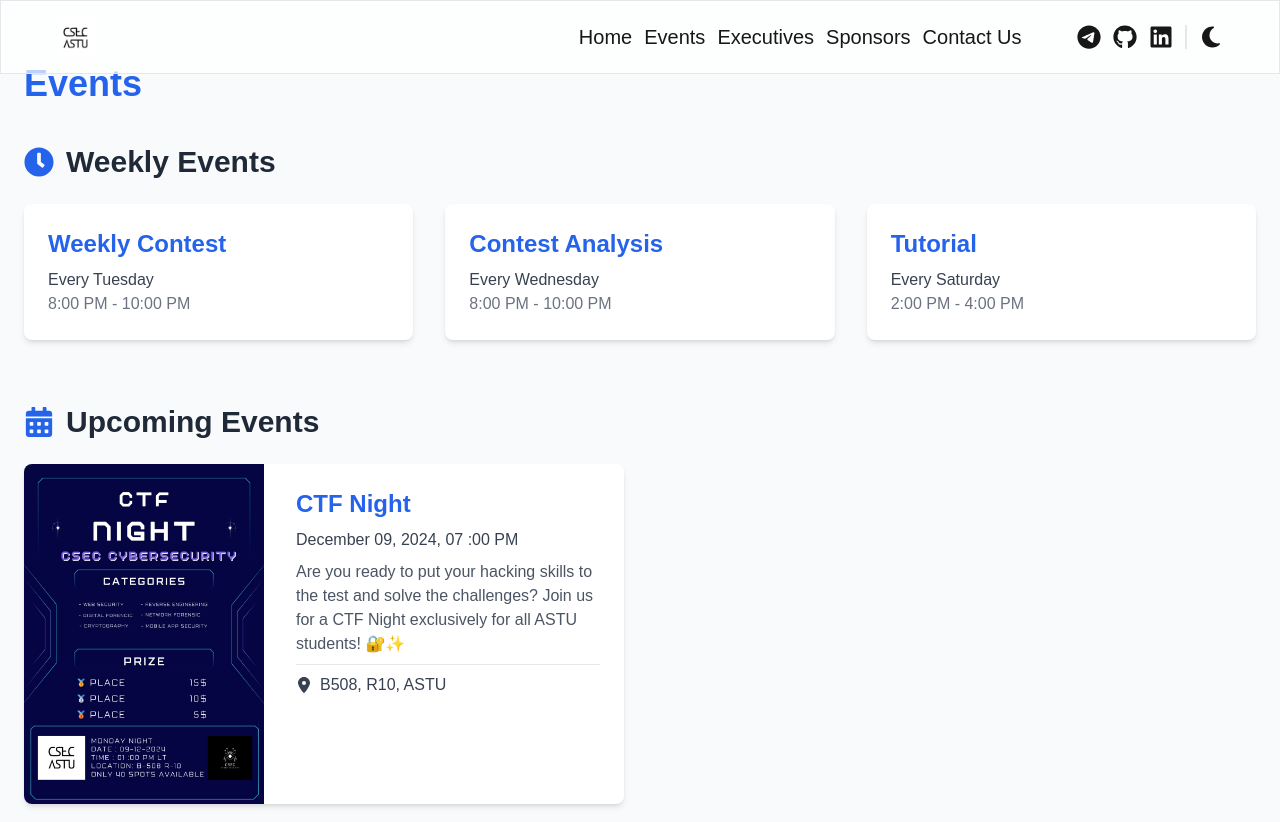
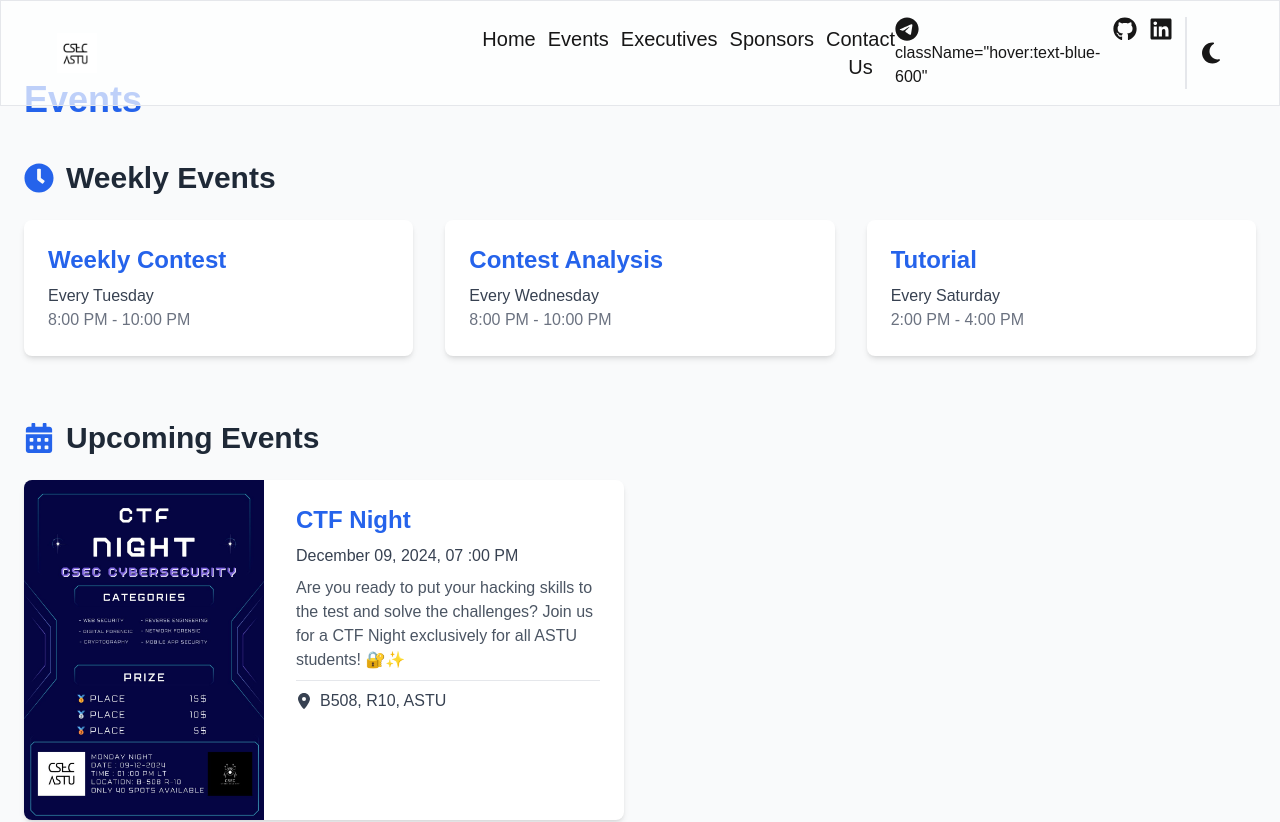
Before and after one commit to Ayubish/csec-astu, a Next.js app: page /events in a window 1280 px wide. Shown: the top 822 px of the page. Built offline with nearby package versions, Linux system fonts and the light colour scheme.

Commit message:
link hover

```diff
--- a/app/components/Header.tsx
+++ b/app/components/Header.tsx
@@ -20,31 +20,40 @@ export default function Header() {
         <Image src="/csec-logo.jpg" width={40} height={40} alt="CSEC ASTU" />
       </div>
       <div className="flex gap-3 text-xl max-lg:hidden">
-        <Link href="/">
+        <Link href="/" className="hover:text-blue-600">
           <button>Home</button>
         </Link>
 
-        <Link href="/events">
+        <Link href="/events" className="hover:text-blue-600">
           <button>Events</button>
         </Link>
-        <Link href="teams">
+        <Link href="teams" className="hover:text-blue-600">
           <button>Executives</button>
         </Link>
-        <Link href="/sponsors">
+        <Link href="/sponsors" className="hover:text-blue-600">
           <button>Sponsors</button>
         </Link>
-        <Link href="/contact">
+        <Link href="/contact" className="hover:text-blue-600">
           <button>Contact Us</button>
         </Link>
       </div>
       <div className="flex gap-3 text-[#171717] max-md:hidden">
-        <a href="https://t.me/csec_astu">
+        <a
+          href="https://t.me/csec_astu"
+          target="_blank"
+          className="hover:text-blue-600"
+        >
           <FaTelegram size={24} />
+          className="hover:text-blue-600"
         </a>
-        <a href="https://t.me/csec_astu">
+        <a
+          href="https://t.me/csec_astu"
+          target="_blank"
+          className="hover:text-blue-600"
+        >
           <FaGithub size={24} />
         </a>
-        <a href="https://t.me/csec_astu">
+        <a href="https://t.me/csec_astu" target="_blank">
           <FaLinkedin size={24} />
         </a>
         <button className="border-l-2 pl-3">
@@ -74,30 +83,42 @@ export default function Header() {
         <div
           className={`flex flex-col -z-20 transition-all duration-700 pt-20 items-center absolute top-0 left-20 right-0 bottom-0 h-screen ${navHeight} bg-white bg-opacity-90 backdrop:blur-lg border border-[rgba(255,255,255, 0.8)] gap-3 text-xl`}
         >
-          <Link href="/">
+          <Link href="/" className="hover:text-blue-600">
             <button>Home</button>
           </Link>
 
-          <Link href="/events">
+          <Link href="/events" className="hover:text-blue-600">
             <button>Events</button>
           </Link>
-          <Link href="teams">
+          <Link href="teams" className="hover:text-blue-600">
             <button>Executives</button>
           </Link>
-          <Link href="/sponsors">
+          <Link href="/sponsors" className="hover:text-blue-600">
             <button>Sponsors</button>
           </Link>
-          <Link href="/contact">
+          <Link href="/contact" className="hover:text-blue-600">
             <button>Contact Us</button>
           </Link>
           <div className="flex gap-3 text-[#171717] border-t mt-20 pt-5">
-            <a href="https://t.me/csec_astu">
+            <a
+              href="https://t.me/csec_astu"
+              target="_blank"
+              className="hover:text-blue-600"
+            >
               <FaTelegram size={24} />
             </a>
-            <a href="https://github.com/csec_astu">
+            <a
+              href="https://github.com/csec_astu"
+              target="_blank"
+              className="hover:text-blue-600"
+            >
               <FaGithub size={24} />
             </a>
-            <a href="https://linkedin.com/company/csec_astu">
+            <a
+              href="https://linkedin.com/company/csec_astu"
+              target="_blank"
+              className="hover:text-blue-600"
+            >
               <FaLinkedin size={24} />
             </a>
             <button className="border-l-2 pl-3">
--- a/app/events/page.tsx
+++ b/app/events/page.tsx
@@ -86,7 +86,7 @@ export default function EventsPage() {
   ];
 
   return (
-    <section className="py-16 bg-gray-50">
+    <section className="py-20 bg-gray-50">
       <div className="container mx-auto px-6">
         {/* Page Title */}
         <h1 className="text-4xl font-bold text-blue-600 text-center mb-10">
```
